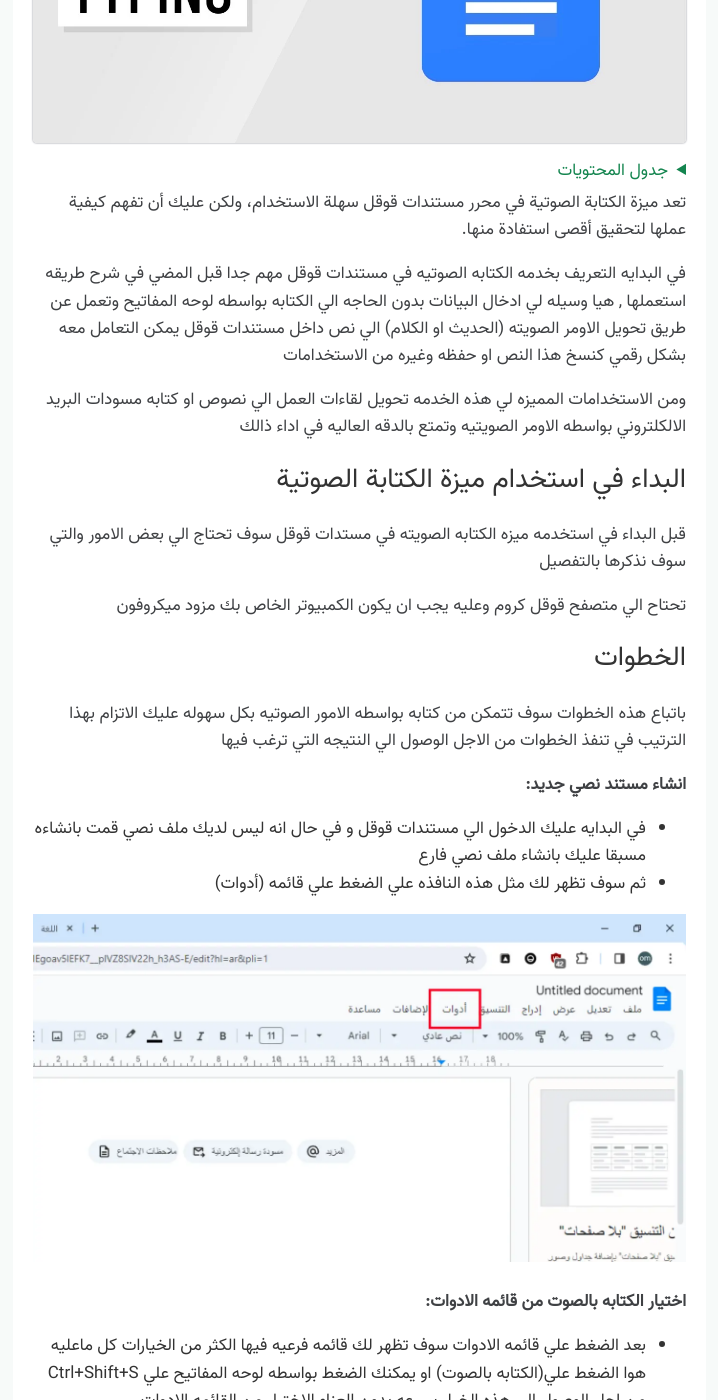
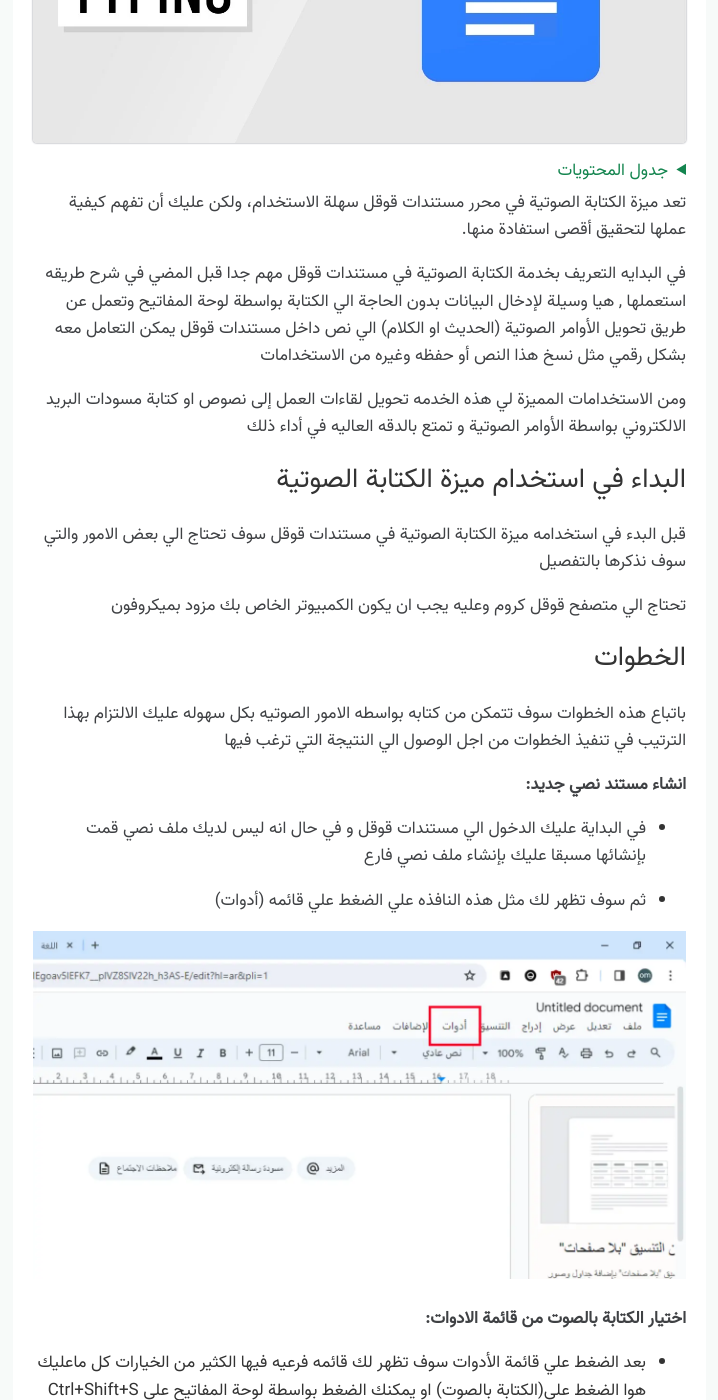
Before and after one commit to apkdown/apkdown.github.io, a Jekyll site: the page built from _posts/2023-12-16-كيفية-استخدام-الإملاء-الصوتي-او-الكتابه-بالصوت-في-مستندات-جوجل.md, in a window 1280 px wide and 1400 px high, scrolled down 557 px. Shown: the whole window, without its empty margins (459-1177 px from the left). Built offline with Jekyll 4.4.1, drawn with Linux system fonts in a browser that asks for light colours; comment, search, counter and statistics services are not loaded; some of the changed text lies outside the part shown.

Commit message:
xxxxxxxx

```diff
--- a/_posts/2023-12-16-كيفية-استخدام-الإملاء-الصوتي-او-الكتابه-بالصوت-في-مستندات-جوجل.md
+++ b/_posts/2023-12-16-كيفية-استخدام-الإملاء-الصوتي-او-الكتابه-بالصوت-في-مستندات-جوجل.md
@@ -10,45 +10,53 @@
 
 تعد ميزة الكتابة الصوتية في محرر مستندات قوقل سهلة الاستخدام، ولكن عليك أن تفهم كيفية عملها لتحقيق أقصى استفادة منها.
 
-في البدايه التعريف بخدمه الكتابه الصوتيه في مستندات قوقل مهم جدا قبل المضي في شرح طريقه استعملها , هيا وسيله لي ادخال البيانات بدون الحاجه الي الكتابه بواسطه لوحه المفاتيح وتعمل عن طريق تحويل الاومر الصويته (الحديث او الكلام) الي نص داخل مستندات قوقل يمكن التعامل معه بشكل رقمي كنسخ هذا النص او حفظه  وغيره من الاستخدامات
+
+في البدايه التعريف بخدمة الكتابة الصوتية في مستندات قوقل مهم جدا قبل المضي في شرح طريقه استعملها , هيا وسيلة لإدخال البيانات بدون الحاجة الي الكتابة بواسطة لوحة المفاتيح وتعمل عن طريق تحويل الأوامر الصوتية (الحديث او الكلام) الي نص داخل مستندات قوقل يمكن التعامل معه بشكل رقمي  مثل نسخ هذا النص أو حفظه  وغيره من الاستخدامات
 
 
-ومن الاستخدامات المميزه لي هذه الخدمه تحويل لقاءات العمل الي نصوص او كتابه مسودات البريد الالكلتروني بواسطه الاومر الصويتيه وتمتع بالدقه العاليه في اداء ذالك
+ومن الاستخدامات المميزة لي هذه الخدمه تحويل لقاءات العمل إلى نصوص او كتابة مسودات البريد الالكتروني بواسطة الأوامر الصوتية و تمتع بالدقه العاليه في أداء ذلك
+
 
 ## البداء في استخدام ميزة الكتابة الصوتية
 
-قبل البداء في استخدمه ميزه الكتابه الصويته في مستدات قوقل سوف تحتاج الي بعض الامور والتي سوف نذكرها بالتفصيل
 
-تحتاح الي متصفح قوقل كروم وعليه يجب ان يكون الكمبيوتر الخاص بك مزود ميكروفون
+قبل البدء في استخدامه ميزة الكتابة الصوتية في مستندات قوقل سوف تحتاج الي بعض الامور والتي سوف نذكرها بالتفصيل
+
+
+تحتاج الي متصفح قوقل كروم وعليه يجب ان يكون الكمبيوتر الخاص بك مزود بميكروفون
 
 
 
 ## الخطوات
 
-باتباع هذه الخطوات سوف تتمكن من كتابه بواسطه الامور الصوتيه بكل سهوله عليك الاتزام بهذا الترتيب في تنفذ الخطوات من الاجل الوصول الي النتيجه التي ترغب فيها
+باتباع هذه الخطوات سوف تتمكن من كتابه بواسطه الامور الصوتيه بكل سهوله عليك الالتزام بهذا الترتيب في تنفيذ الخطوات من اجل الوصول الي النتيجة التي ترغب فيها
+
 
 **انشاء مستند نصي جديد:**
- - في البدايه عليك الدخول الي مستندات قوقل و في حال انه ليس لديك ملف نصي قمت بانشاءه مسبقا عليك بانشاء  ملف نصي فارع
+
+ - في البداية عليك الدخول الي مستندات قوقل و في حال انه ليس لديك ملف نصي قمت بإنشائها مسبقا عليك بإنشاء  ملف نصي فارع
+
  - ثم سوف تظهر لك مثل هذه النافذه علي الضغط علي قائمه (أدوات)
+
 
 ![الكتابه بالصوت في مستندات جوجل](/assets/posts/كيفية-استخدام-الإملاء-الصوتي-او-الكتابه-بالصوت-في-مستندات-جوجل/step-1.webp){: .is-full-width}
 
-**اختيار الكتابه بالصوت من قائمه الادوات:**
+**اختيار الكتابة بالصوت من قائمة الادوات:**
 
- - بعد الضغط علي قائمه الادوات سوف تظهر لك قائمه فرعيه فيها الكثر من الخيارات كل ماعليه هوا الضغط علي(الكتابه بالصوت) او يمكنك الضغط بواسطه لوحه المفاتيح علي Ctrl+Shift+S من اجل الوصول الي هذه الخيار بسرعه بدون العناء الاختيار من القائمه الادوات
+ - بعد الضغط علي قائمة الأدوات سوف تظهر لك قائمه فرعيه فيها الكثير من الخيارات كل ماعليك هوا الضغط علي(الكتابة بالصوت) او يمكنك الضغط بواسطة لوحة المفاتيح على Ctrl+Shift+S من اجل الوصول الي هذا الخيار بسرعه بدون العناء الاختيار من القائمة الأدوات
 
  ![الكتابه بالصوت في مستندات جوجل](/assets/posts/كيفية-استخدام-الإملاء-الصوتي-او-الكتابه-بالصوت-في-مستندات-جوجل/step-2.webp){: .is-full-width}
 
- - سوف تظهر لك نافذه جديد صغيره في  الحجم مميزه بايقونه ترمز الي المايكرفون وهذه النافذه مهمه جدا حيث تتحكم في البداء والايقاف  الاستماع من اجل تحويل الصوت الي كتابه وايضا تتحكم في اللغه التي ترغب في ادخالها كنص وتتحكم اللغه المراد ادخالها كنص ايضا في اللغه التي سوف تتحدث بها من اجل استخدام هذه الاداء بشكل جيد , علي سبيل المثال تريد كتابه نص باللغه العربيه سوف تختار من قائمه الخيارات في هذه النافذه الصغيره خيار ( اللغه العربيه) ثم البداء في التحدث والمضي في  استخدام هذه الاداء
+ - سوف تظهر لك نافذه جديده صغيره في  الحجم مميزه بايقونه ترمز الي الميكروفون وهذه النافذة مهمة جدا حيث تتحكم في البداء والايقاف  الاستماع من أجل تحويل الصوت الي كتابه وايضا تتحكم في اللغة التي ترغب في إدخالها كنص وتتحكم اللغه المراد إدخالها كنص ايضا في اللغه التي سوف تتحدث بها من أجل استخدام هذه الاداة بشكل جيد , علي سبيل المثال تريد كتابة نص باللغة العربية سوف تختار من قائمة الخيارات في هذه النافذه الصغيره خيار ( اللغة العربية) ثم البدء في التحدث والمضي في  استخدام هذه الأداة
 
  ![الكتابه بالصوت في مستندات جوجل](/assets/posts/كيفية-استخدام-الإملاء-الصوتي-او-الكتابه-بالصوت-في-مستندات-جوجل/step-3.webp){: .is-full-width}
 
   ![الكتابه بالصوت في مستندات جوجل](/assets/posts/كيفية-استخدام-الإملاء-الصوتي-او-الكتابه-بالصوت-في-مستندات-جوجل/step-4.webp){: .is-full-width}
 
 
- - بعد اختيار اللغه المناسبه لك من هذه القائمه والضغط علي زر بداء التحدث سوف يتعين عليك الموافق علي اعطاء الاذن باستخدام الميكروفون في المتصفح
+ - بعد اختيار اللغه المناسبه لك من هذه القائمة والضغط علي زر بدء التحدث سوف يتعين عليك الموافقه علي اعطاء الاذن باستخدام الميكروفون في المتصفح
 
- - بكل بساطه عند ظهور هذه القائمه كل ماعليك هوا الظغط علي السماح او (Allow) وبعدها سوف يمكنك التحدث وتحويل الصوت الي نص بكل سهوله
+ - بكل بساطة عند ظهور هذه القائمة كل ماعليك هوا الضغط علي السماح او (Allow) وبعدها سوف يمكنك التحدث وتحويل الصوت الي نص بكل سهوله
 
   ![الكتابه بالصوت في مستندات جوجل](/assets/posts/كيفية-استخدام-الإملاء-الصوتي-او-الكتابه-بالصوت-في-مستندات-جوجل/step-5.webp){: .is-full-width}
 
@@ -59,6 +67,8 @@
 ## الملخص
 
 
-بهذه الخطوات البسيطه سوف تتمع بالكتابه بدون الحاجه الي استخدام لوحه المفاتيح و كتابه نصوص طويله بدقه عاليه بفضل تقنيات قوقل مستندات المتطوره
+بهذه الخطوات البسيطة سوف تتمتع بالكتابه بدون الحاجة الي استخدام لوحه المفاتيح وكتابة نصوص طويلة بدقه عاليه بفضل تقنيات قوقل مستندات المتطورة
 
-اذا نالت اعجابكم هذه التدوينه يجري مشاركتها
+
+
+اذا نالت اعجابكم هذه التدوينة يجري مشاركتها
```
